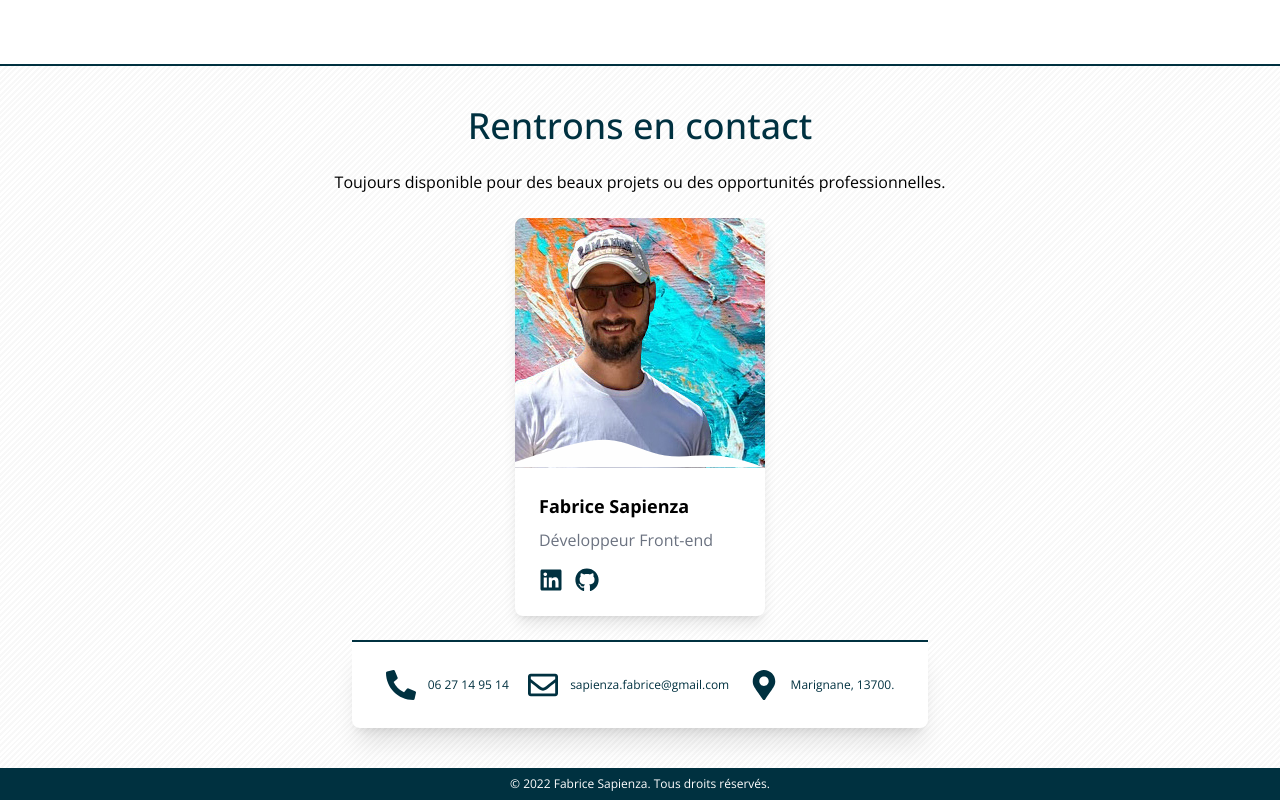
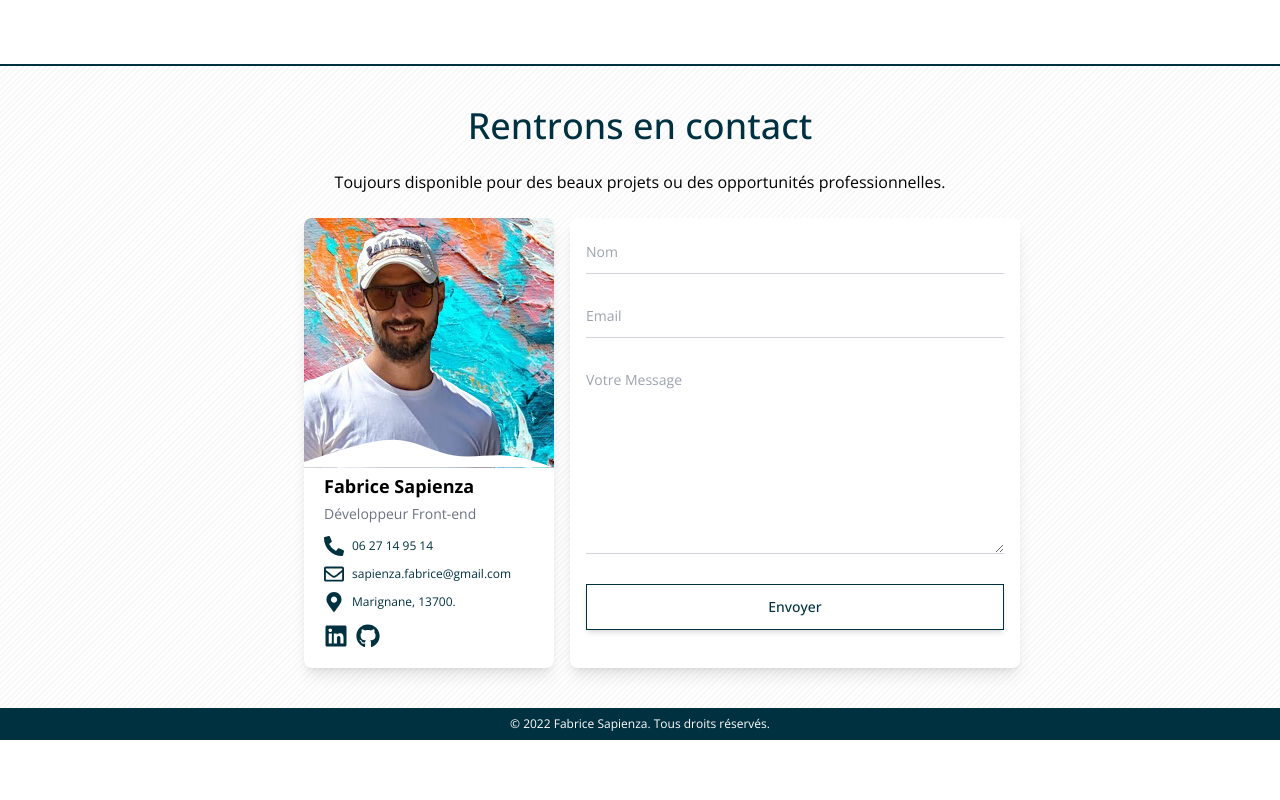
Before and after one commit to Fabrice-Sapienza/portfolio-cv, a Next.js app: page / in a window 1280 px wide. Shown: the part 1941-2741 px from the top of the page. After the commit the page ends 2681 px from the top, so only its background shows below. Built offline with nearby package versions, Linux system fonts and the light colour scheme.

Commit message:
add form

```diff
--- a/next.config.js
+++ b/next.config.js
@@ -2,6 +2,11 @@
 const nextConfig = {
   reactStrictMode: true,
   swcMinify: true,
+  // env:{
+  //   EMAILJS_SERVICE_ID: process.env.EMAILJS_SERVICE_ID,
+  //   EMAILJS_TEMPLATE_ID: process.env.EMAILJS_TEMPLATE_ID,
+  //   EMAILJS_USER_ID: process.env.EMAILJS_USER_ID
+  // }
 }
 
 module.exports = nextConfig
--- a/package.json
+++ b/package.json
@@ -10,9 +10,11 @@
   },
   "dependencies": {
     "@heroicons/react": "^2.0.12",
+    "axios": "^1.1.3",
     "next": "12.3.1",
     "react": "18.2.0",
     "react-dom": "18.2.0",
+    "react-hook-form": "^7.38.0",
     "react-icons": "^4.6.0",
     "react-scroll": "^1.8.8",
     "tailwindcss": "^3.2.1"
--- a/src/components/Sections/Contact/CardProfile.jsx
+++ b/src/components/Sections/Contact/CardProfile.jsx
@@ -1,10 +1,9 @@
-import { FaLinkedin, FaGithub } from 'react-icons/fa';
+import { FaLinkedin, FaGithub, FaPhoneAlt, FaRegEnvelope, FaMapMarkerAlt } from 'react-icons/fa';
 import Link from 'next/link';
 import Portrait from '../../../../public/assets/portrait.jpg';
 
 export default function CardProfile() {
   return (
-    <div className="mb-6 lg:mb-0">
     <div className="bg-white block rounded-lg shadow-lg">
       <div className="relative overflow-hidden bg-no-repeat bg-cover">
         <img
@@ -20,32 +19,57 @@ export default function CardProfile() {
           viewBox="0 0 1440 320"
         >
           <path
-              fill="#fefefe"
+            className="fill-white"
             d="M0,288L48,272C96,256,192,224,288,197.3C384,171,480,149,576,165.3C672,181,768,235,864,250.7C960,267,1056,245,1152,250.7C1248,256,1344,288,1392,304L1440,320L1440,320L1392,320C1344,320,1248,320,1152,320C1056,320,960,320,864,320C768,320,672,320,576,320C480,320,384,320,288,320C192,320,96,320,48,320L0,320Z"
           ></path>
         </svg>
       </div>
-        <div className="p-6">
-          <h3 className="text-lg font-bold mb-2">Fabrice Sapienza</h3>
-          <p className="text-gray-500 mb-4">Développeur Front-end</p>
-          <ul className="list-inside flex mx-auto justify-start">
+      <div className="p-5 pt-1">
+        <h3 className="text-lg font-bold mb-1">Fabrice Sapienza</h3>
+        <p className="text-sm text-gray-500 mb-3">Développeur Front-end</p>
+        <ul className="list-inside flex flex-col mx-auto justify-start space-y-2">
+          <li>
+            <Link href="tel:+33627149514">
+              <a className="flex items-center text-xs text-secondary">
+                <FaPhoneAlt className="cursor-pointer text-secondary text-xl transition-all duration-200 hover:text-primary  mr-2" />{' '}
+                06 27 14 95 14
+              </a>
+            </Link>
+          </li>
+          <li>
+            <Link href="mailto:sapienza.fabrice@gmail.com">
+              <a className="flex items-center text-xs text-secondary">
+                <FaRegEnvelope className="cursor-pointer text-secondary text-xl transition-all duration-200 hover:text-primary  mr-2" />
+                sapienza.fabrice@gmail.com
+              </a>
+            </Link>
+          </li>
+          <li>
+            <Link href="https://goo.gl/maps/4zPCuTZgQ32r82ZG8">
+              <a className="flex items-center text-xs text-secondary">
+                <FaMapMarkerAlt className="text-secondary text-xl transition-all duration-200 hover:text-primary mr-2" />{' '}
+                Marignane, 13700.
+              </a>
+            </Link>
+          </li>
+        </ul>
+        <ul className="list-inside flex justify-start mt-3 mx-auto">
           <li>
             <Link href="https://www.linkedin.com/in/fabrice-sapienza-8934a5129">
               <a aria-label="Page Linkedin Fabrice Sapienza">
-                  <FaLinkedin className="cursor-pointer text-2xl text-secondary transition-all duration-200 hover:text-primary mr-3" />
+                <FaLinkedin className="cursor-pointer text-2xl text-secondary transition-all duration-200 hover:text-primary mr-2" />
               </a>
             </Link>
           </li>
           <li>
             <Link href="https://github.com/Fabrice-Sapienza">
               <a aria-label="Page GitHub Fabrice Sapienza">
-                  <FaGithub className="cursor-pointer text-2xl text-secondary transition-all duration-200 hover:text-primary mr-3" />
+                <FaGithub className="cursor-pointer text-2xl text-secondary transition-all duration-200 hover:text-primary" />
               </a>
             </Link>
           </li>
         </ul>
       </div>
     </div>
-    </div>
   );
 }
--- a/src/components/Sections/Contact/Contact.jsx
+++ b/src/components/Sections/Contact/Contact.jsx
@@ -1,6 +1,5 @@
 import CardProfile from './CardProfile';
-import CardContact from './CardContact';
-
+import Form from './Form';
 export default function Contact({ anchorScrollSpy }) {
   return (
     <section id={anchorScrollSpy} className="bg-custom border-t-2 border-secondary py-6 lg:p-10">
@@ -10,10 +9,14 @@ export default function Contact({ anchorScrollSpy }) {
       <p className="text-center my-6 px-2">
         Toujours disponible pour des beaux projets ou des opportunités professionnelles.
       </p>
-      <div className="flex items-center justify-center mb-6">
-        <CardProfile />
+      <div className="max-w-2xl mx-auto grid grid-cols-1 md:grid-cols-[250px_1fr] md:gap-x-4">
+        <div className="w-[250px] mx-auto">
+          <CardProfile />
+        </div>
+        <div className="w-full mx-auto bg-white rounded-lg shadow-lg p-4 mt-4 md:w-[450px] md:mt-0">
+          <Form />
+        </div>
       </div>
-      <CardContact />
     </section>
   );
 }
--- a/src/components/Sections/Contact/Form.jsx
+++ b/src/components/Sections/Contact/Form.jsx
@@ -1,30 +1,78 @@
+import { useForm } from 'react-hook-form';
+import axios from 'axios';
+import Button from '../../Button/Button';
+
 export default function Form() {
+  const {
+    register,
+    handleSubmit,
+    resetField,
+    formState: { errors },
+  } = useForm();
+
+  const onSubmit = (data) => {
+    console.log(`ENV: ${process.env.EMAILJS_SERVICE_ID}`);
+    axios
+      .post('https://api.emailjs.com/api/v1.0/email/send', {
+        service_id: process.env.EMAILJS_SERVICE_ID,
+        template_id: process.env.EMAILJS_TEMPLATE_ID,
+        template_params: {
+          name: data.nom,
+          email: data.email,
+          message: data.message,
+        },
+        user_id: process.env.EMAILJS_USER_ID,
+      })
+      .then((response) => {
+        console.log(response);
+        resetField('nom');
+        resetField('email');
+        resetField('message');
+      })
+      .catch((error) => {
+        console.log(error);
+      });
+  };
+
   return (
     <>
-      <form className="space-y-6 w-full max-w-xl">
+      <form onSubmit={handleSubmit(onSubmit)} className="space-y-6 w-full">
         <div className="relative">
           <input
-            id="prenom"
-            name="prenom"
+            className="w-full h-10 text-secondary placeholder-transparent border-b border-gray-300 peer focus:outline-none focus:border-b-2 focus:border-primary text-sm"
+            placeholder="Nom"
+            id="nom"
+            name="nom"
             type="text"
-            className="w-full h-10 text-secondary placeholder-transparent border-b border-gray-300 peer focus:outline-none focus:border-b-2 focus:border-primary text-sm"
-            placeholder="Prénom"
+            {...register('nom', { required: true })}
           />
+          {errors.nom && (
+            <span className="text-xs text-red-600">Veuillez renseigner ce champ.</span>
+          )}
           <label
-            htmlFor="prenom"
+            htmlFor="nom"
             className="absolute left-0 -top-3.5 text-gray-600 text-sm transition-all peer-placeholder-shown:text-sm peer-placeholder-shown:text-gray-400 peer-placeholder-shown:top-2 peer-focus:-top-3.5 peer-focus:text-primary peer-focus:font-semibold peer-focus:text-sm"
           >
-            Prénom
+            Nom
           </label>
         </div>
         <div className="relative">
           <input
-            id="email"
-            name="email"
-            type="email"
             className="w-full h-10 text-secondary placeholder-transparent border-b border-gray-300 peer focus:outline-none focus:border-b-2 focus:border-primary text-sm"
             placeholder="Email"
+            {...register('email', {
+              required: 'Veuillez renseigner une adresse email.',
+              pattern: {
+                value:
+                  /^(([^<>()[\]\\.,;:\s@"]+(\.[^<>()[\]\\.,;:\s@"]+)*)|(".+"))@((\[[0-9]{1,3}\.[0-9]{1,3}\.[0-9]{1,3}\.[0-9]{1,3}])|(([a-zA-Z\-0-9]+\.)+[a-zA-Z]{2,}))$/,
+                message: 'Veuillez renseigner une adresse email valide.',
+              },
+            })}
+            type="email"
           />
+          {errors.email?.message && (
+            <span className="text-xs text-red-600">{errors.email?.message}</span>
+          )}
           <label
             htmlFor="email"
             className="absolute left-0 -top-3.5 text-gray-600 text-sm transition-all peer-placeholder-shown:text-sm peer-placeholder-shown:text-gray-400 peer-placeholder-shown:top-2 peer-focus:-top-3.5 peer-focus:text-primary peer-focus:font-semibold peer-focus:text-sm"
@@ -33,27 +81,17 @@ export default function Form() {
           </label>
         </div>
         <div className="relative">
-          <input
-            id="sujet"
-            name="sujet"
+          <textarea
+            className="w-full h-48 text-secondary placeholder-transparent border-b border-gray-300 peer pt-2 focus:outline-none focus:border-b-2 focus:border-primary text-sm"
+            placeholder="Votre message"
+            id="message"
+            name="message"
             type="text"
-            className="w-full h-10 text-secondary placeholder-transparent border-b border-gray-300 peer focus:outline-none focus:border-b-2 focus:border-primary text-sm"
-            placeholder="Sujet"
+            {...register('message', { required: true })}
           />
-          <label
-            htmlFor="sujet"
-            className="absolute left-0 -top-3.5 text-gray-600 text-sm transition-all peer-placeholder-shown:text-sm peer-placeholder-shown:text-gray-400 peer-placeholder-shown:top-2 peer-focus:-top-3.5 peer-focus:text-primary peer-focus:font-semibold peer-focus:text-sm"
-          >
-            Sujet
-          </label>
-        </div>
-        <div className="relative">
-          <textarea
-            type="text"
-            id="message"
-            placeholder="Votre message"
-            className="w-full h-32 text-secondary placeholder-transparent border-b border-gray-300 peer pt-2 focus:outline-none focus:border-b-2 focus:border-primary text-sm"
-          ></textarea>
+          {errors.message && (
+            <span className="text-xs text-red-600">Veuillez renseigner ce champ.</span>
+          )}
           <label
             htmlFor="message"
             className="absolute left-0 -top-3.5 text-gray-600 text-sm transition-all peer-placeholder-shown:text-sm peer-placeholder-shown:text-gray-400 peer-placeholder-shown:top-2 peer-focus:-top-3.5 peer-focus:text-primary peer-focus:font-semibold peer-focus:text-sm"
@@ -63,9 +101,9 @@ export default function Form() {
         </div>
 
         <div className="text-center md:text-left">
-          <button className="py-3 px-8 font-medium text-center text-sm ounded-sm transition duration-150 ease-in-out border border-primary text-primary bg-white hover:shadow-lg">
+          <Button type="submit" style={{ width: '100%' }}>
             Envoyer
-          </button>
+          </Button>
         </div>
       </form>
     </>
```
Also changed, not shown: 2 other files (tests, documents, lock files or other folders). Lines whose indentation alone changed are shown as unchanged.
